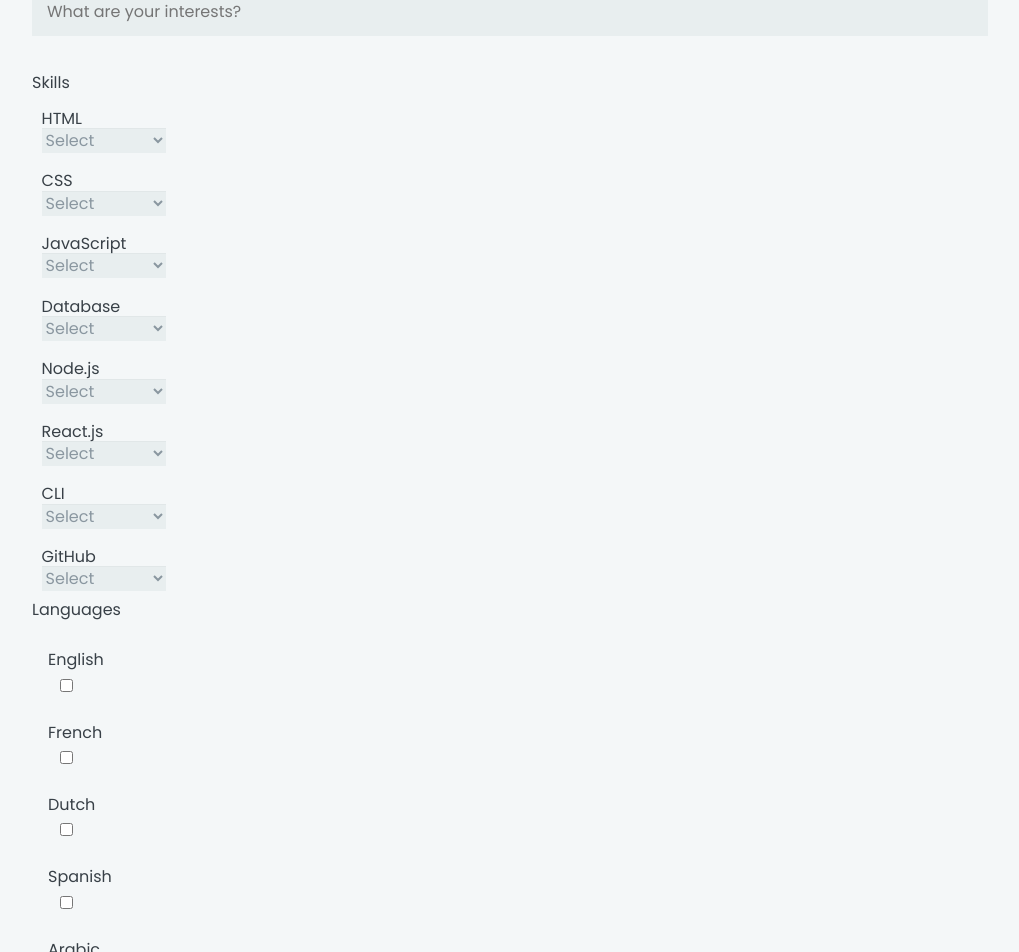
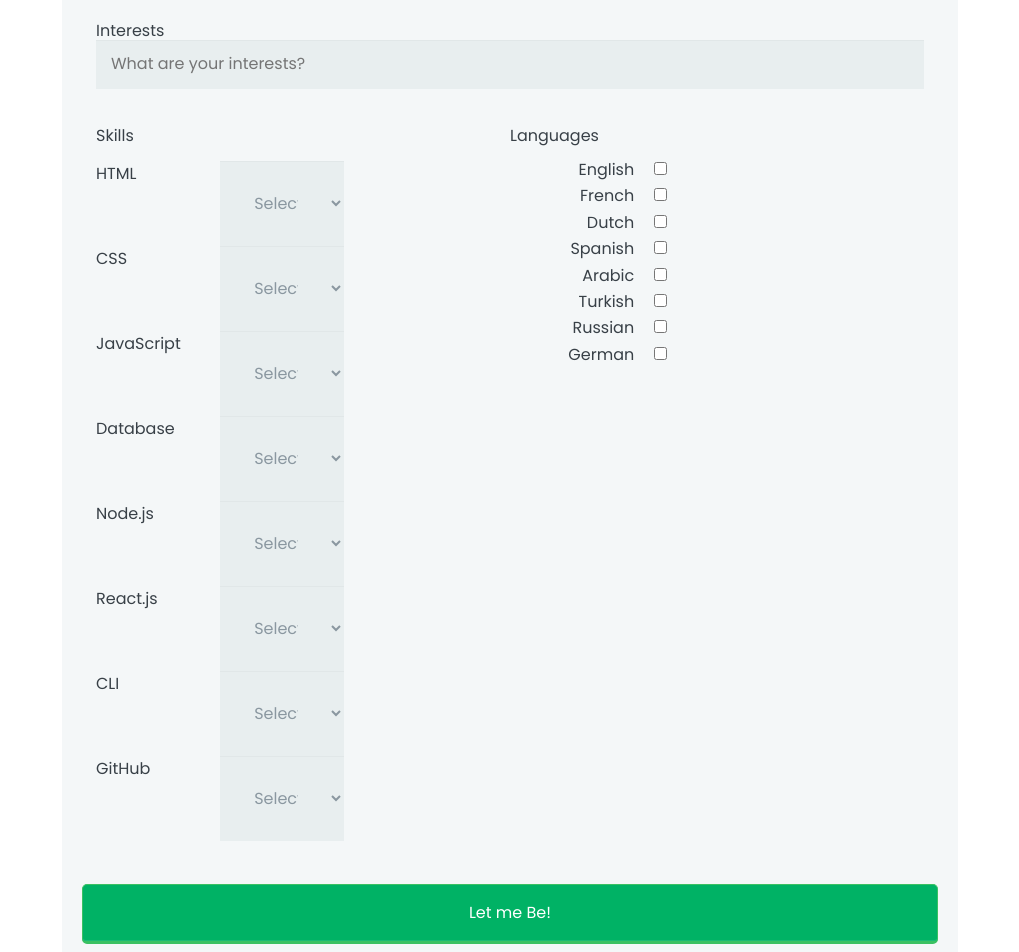
Before and after one commit to HackYourFutureBEHomework/class2-project-bementor-group2, a React (Create React App) app in the folder client/: page /myprofile in a window 1280 px wide. Shown: the part 1560-2512 px from the top of the page, without its empty margins (130-1149 px from the left). Built offline with nearby package versions, Linux system fonts and the light colour scheme.

Commit message:
css improved, logout page and redirect, minor improvements

```diff
--- a/client/src/App.jsx
+++ b/client/src/App.jsx
@@ -6,6 +6,8 @@
 import MyProfile from "./components/MyProfile";
 import UserProfile from "./components/UserProfile";
 import Login from "./components/LogIn/LogIn.jsx";
+import Logout from "./components/LogIn/Logout.jsx";
+
 import RestorePassword from "./components/RestorePassword";
 import ResetPassword from "./components/ResetPassword";
 
@@ -19,6 +21,7 @@
         <Route path="/users" component={Users} />
         <Route path="/myprofile" component={MyProfile} />
         <Route path="/login" component={Login} />
+        <Route path="/logout" component={Logout} />
         <Route path="/restore" component={RestorePassword} />
         <Route path="/reset" component={ResetPassword} />
 
--- a/client/src/assets/css/Header.css
+++ b/client/src/assets/css/Header.css
@@ -157,7 +157,7 @@
   color: rgb(255, 255, 255);
   padding: 5px;
   padding-right: 0px;
-  width: 0px;
+
   position: relative;
   top: 0;
   right: 0;
@@ -165,7 +165,7 @@
   z-index: 3;
   transition: width 0.4s cubic-bezier(0, 0.795, 0, 1);
   cursor: pointer;
-  width: 50px;
+  width: 20px;
 }
 
 input#search_input::placeholder {
--- a/client/src/assets/css/Login.css
+++ b/client/src/assets/css/Login.css
@@ -15,7 +15,7 @@
 .userForm_login,
 .userForm_restore,
 .userForm_reset {
-  width: 60%;
+  width: 50%;
 }
 
 form.userForm_login,
@@ -105,6 +105,9 @@
   cursor: pointer;
 }
 
+button.submit_button {
+  margin-top: 0.2em;
+}
 fieldset {
   margin-bottom: 30px;
   border: none;
@@ -186,8 +189,8 @@
 
 .backButton_dialog {
   position: absolute;
-  top: 50%;
-  right: 11%;
+  top: 44%;
+  right: 15%;
   width: 32px;
   height: 32px;
   opacity: 0.3;
--- a/client/src/assets/css/Profile.css
+++ b/client/src/assets/css/Profile.css
@@ -13,7 +13,7 @@
 }
 
 .userForm {
-  width: 80%;
+  width: 70%;
 }
 
 form.userForm {
@@ -74,16 +74,26 @@
   padding: 30px;
 }
 
+label.label-select_profile {
+  display: inline-block;
+  width: 30%;
+  float: left;
+  margin-top: 4px;
+  padding-right: 0.5em;
+}
 label.label-select {
-  padding: 30px;
+  padding: 0px;
+}
+
+select.skill_level_profile {
   width: 30%;
-  margin: auto;
 }
 
 div.skills_profile {
   width: 50%;
   display: flex;
   flex-direction: column;
+  position: relative;
 }
 div.languages_profile {
   width: 50%;
@@ -97,7 +107,10 @@
   margin-bottom: 1em;
 }
 label.language_profile {
-  margin: 0.5em;
+  width: 30%;
+  display: inline-block;
+  /* width: 140px; */
+  text-align: right;
 }
 
 select.skill_level {
@@ -107,18 +120,31 @@
 }
 
 select {
-  display: block;
+  /* display: block;
   padding: 30px;
-  width: 10%;
+  width: 10%; */
 }
 
 .skills_container {
   display: flex;
   flex-direction: row;
 }
+.skills_container_profile {
+  display: flex;
+  flex-direction: row;
+}
 
+label.inline_profile {
+  margin: 0em;
+}
 label.inline {
   margin: 0.5em;
+  display: block;
+  margin-bottom: 8px;
+}
+
+.skills_label_profile {
+  margin-bottom: 1em;
 }
 
 button {
@@ -148,8 +174,6 @@
 }
 
 label {
-  display: block;
-  margin-bottom: 8px;
 }
 
 label.label-select {
--- a/client/src/components/Header.jsx
+++ b/client/src/components/Header.jsx
@@ -87,7 +87,7 @@
 
           {isAuthenticated && (
             <>
-              <Link to="#" onClick={this.doLogout}>
+              <Link to="/logout" onClick={this.doLogout}>
                 LOG OUT
               </Link>
               <Link to="/myprofile">MY PROFILE</Link>
--- a/client/src/components/Home.jsx
+++ b/client/src/components/Home.jsx
@@ -2,7 +2,7 @@
 import Container from "./Container";
 import Foto from "../assets/images/ticket.jpg";
 import HYFClass from "../assets/images/hyf-group-picture.jpg";
-import SecondClass from "../assets/images/secondclass.JPG";
+import SecondClass from "../assets/images/secondclass.jpg";
 
 import "../assets/css/Body.css";
 import "../assets/css/Home.css";
--- a/client/src/components/LogIn/LogIn.jsx
+++ b/client/src/components/LogIn/LogIn.jsx
@@ -30,7 +30,6 @@
           alert(`Error while login: '${res.message}'`);
           return;
         }
-
         this.props.history.push("/");
       })
 
@@ -44,6 +43,7 @@
 
   render() {
     const { loginFail } = this.state;
+    console.log(loginFail);
 
     return (
       <Container>
@@ -54,7 +54,7 @@
         >
           <div className="userForm_container">
             <h1>Welcome to BeMentor</h1>
-            {!loginFail && (
+            {loginFail && (
               <label className="registerNotification">
                 Incorrect email or password. Try again or
                 <Link to="/myprofile"> register</Link>
@@ -88,7 +88,7 @@
               Forgot your password?
             </Link>
           </div>
-          <button className="submit_button" type="submit" value="let me Be!">
+          <button className="submit_button" type="submit" value="I am back!">
             I am back!
           </button>
         </form>
--- a/client/src/components/LogIn/Logout.jsx
+++ b/client/src/components/LogIn/Logout.jsx
@@ -0,0 +1,22 @@
+import React from "react";
+import Container from "../Container";
+
+class Logout extends React.Component {
+  componentDidMount() {
+    this.timeoutHandle = setTimeout(() => {
+      this.props.history.push("/");
+    }, 2000);
+  }
+  componentWillUnmount() {
+    clearTimeout(this.timeoutHandle);
+  }
+  render() {
+    return (
+      <Container>
+        <h1>Thank you, being with us!</h1>
+        <h1>Hope to see you soon!</h1>
+      </Container>
+    );
+  }
+}
+export default Logout;
--- a/client/src/components/MyProfile.jsx
+++ b/client/src/components/MyProfile.jsx
@@ -165,6 +165,7 @@
 
     if (this.state.isRegistration) {
       this.handleRegistration();
+      this.props.history.push("/");
     } else {
       // Edit user's data
       this.handleUserUpdate();
@@ -174,7 +175,7 @@
   renderLanguages() {
     return languages.map(({ name, label }) => {
       return (
-        <label key={name} className="inline">
+        <label key={name} className="inline_profile">
           <label className="language_profile">{label}</label>
           <input
             type="checkbox"
@@ -191,11 +192,13 @@
   renderSkills() {
     return skills.map(({ name, label }) => {
       return (
-        <label key={name} className="label-select">
+        <div className="oneskill">
+          <label key={name} className="label-select_profile">
             {label}
+          </label>
           <select
             name={name}
-            className="skill_level"
+            className="skill_level_profile"
             value={this.state[name]}
             onChange={this.handleSkillChange}
           >
@@ -206,7 +209,7 @@
             <option value="4">Advanced</option>
             <option value="5">Expert</option>
           </select>
-        </label>
+        </div>
       );
     });
   }
@@ -223,7 +226,11 @@
           onSubmit={this.handleSubmit}
         >
           <div className="userForm_container">
-            <h1>Welcome to BeMentor</h1>
+            {isRegistration && <h1>Welcome to BeMentor</h1>}
+            {!isRegistration && (
+              <h1>{this.state.firstName + " " + this.state.lastName}</h1>
+            )}
+
             <div className="avatar">
               <img
                 className="profileLogo"
@@ -232,7 +239,7 @@
               />
             </div>
             {/* <pre>{JSON.stringify(this.state, null, 2)}</pre> */}
-            {!isRegistration && <h2>Update this form with your information</h2>}
+            {!isRegistration && <h2>You may update your profile</h2>}
             <label>I would like to be...</label>
             <label className="inline">
               <input
@@ -286,6 +293,8 @@
                   required
                 />
               </label>
+              {isRegistration && (
+                <div>
                   <label className="required">
                     E-mail
                     <input
@@ -310,6 +319,8 @@
                       required
                     />
                   </label>
+                </div>
+              )}
             </fieldset>
             <fieldset>
               <legend>
@@ -361,7 +372,7 @@
               </label>
               <div className="skills_container_profile">
                 <div className="skills_profile">
-                  <label>Skills</label>
+                  <label className="skills_label_profile">Skills</label>
                   {this.renderSkills()}
                 </div>
                 <div className="languages_profile">
@@ -372,16 +383,10 @@
             </fieldset>
           </div>
           <button className="submit_button" type="submit" value="let me Be!">
-            {isRegistration && "REGISTER YOUR INFO"}
-            {!isRegistration && "UPDATE YOUR INFO"}
+            {isRegistration && "Let me Be!"}
+            {!isRegistration && "Update my profile"}
           </button>
         </form>
-        <button className="deleteUser_button" type="submit" value="delete_user">
-          Delete user
-        </button>
-        <button className="updateUser_button" type="submit" value="update_user">
-          Update user
-        </button>
       </Container>
     );
   }
--- a/client/src/components/UserCardSmall.jsx
+++ b/client/src/components/UserCardSmall.jsx
@@ -83,7 +83,7 @@
                 <span className="details__separator"> and </span>
               )}
               {user.mentee && <span className="details__mentee">Mentee</span>}
-              <UserRanking id={user._id} ranking={user.ranking} />
+              {/*<UserRanking id={user._id} ranking={user.ranking} />*/}
             </div>
           </div>
           <span className="details__tagline">{user.tagline}</span>
```
Also changed, not shown: client/src/assets/css/UserCardSmall.css (+4 -3 lines), 1 other file (tests, documents, lock files or other folders). Lines whose indentation alone changed are shown as unchanged.
